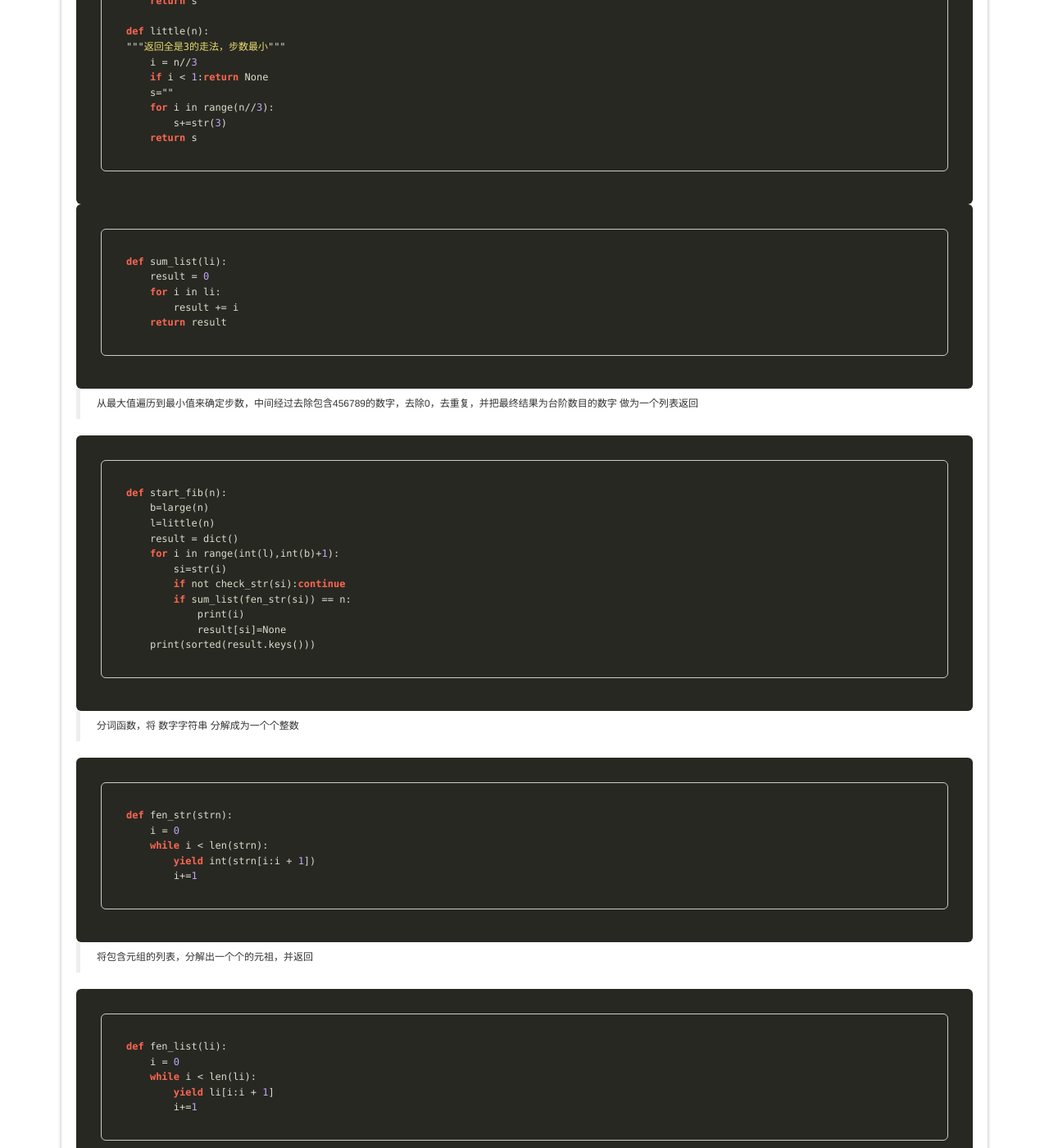
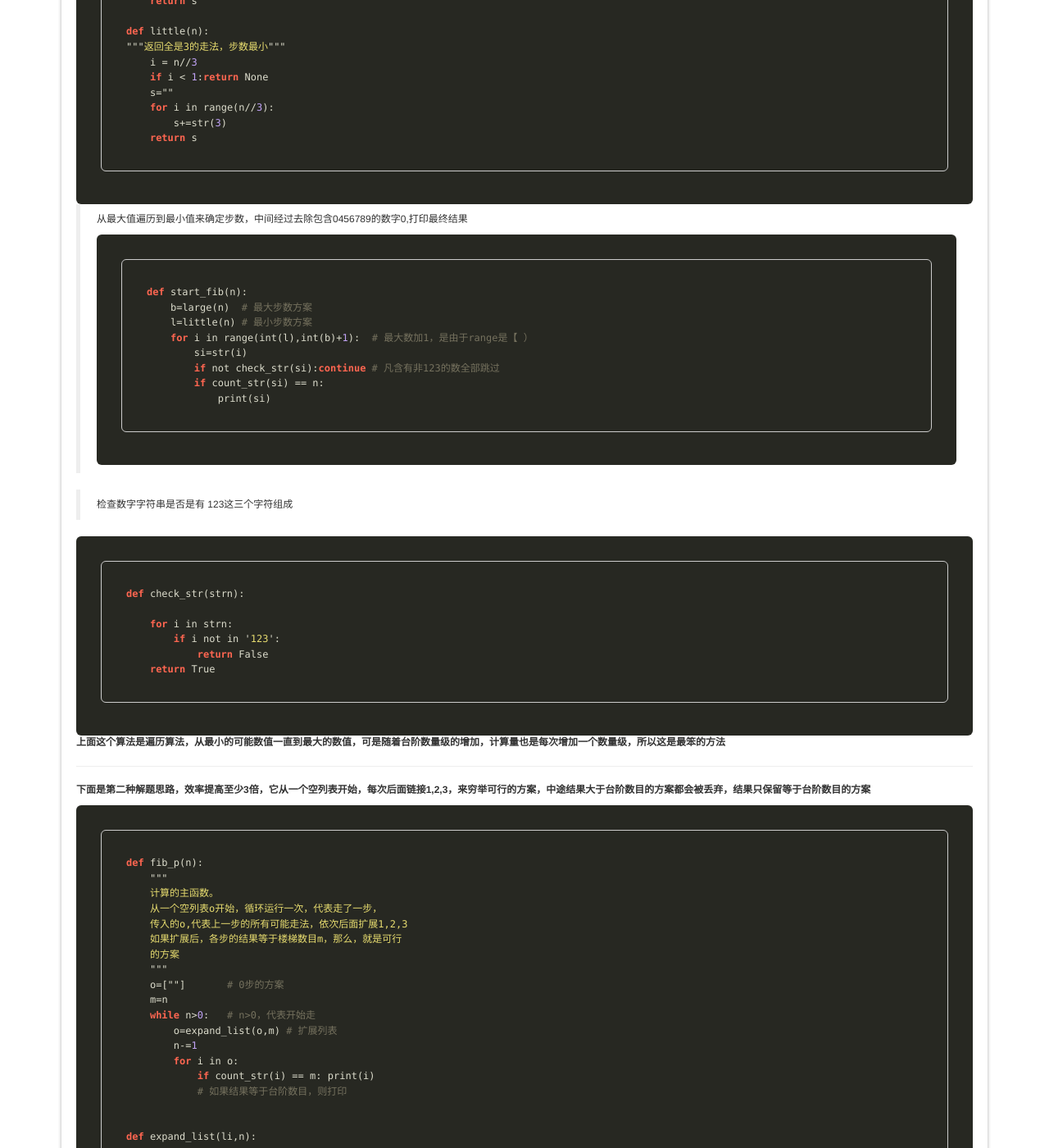
Before and after one commit to hlowd/hlowd.github.io, a Jekyll site: the page built from _posts/2017-3-29-牛顿家的楼梯.md, in a window 1280 px wide and 1400 px high, scrolled down 1729 px. Shown: the whole window at 82% size. Built offline with Jekyll 4.4.1, drawn with Linux system fonts in a browser that asks for light colours; our own code applies the rules of GitHub Pages for plain Markdown files; some of the changed text lies outside the part shown.

Commit message:
Update 2017-3-29-牛顿家的楼梯.md

````diff
--- a/_posts/2017-3-29-牛顿家的楼梯.md
+++ b/_posts/2017-3-29-牛顿家的楼梯.md
@@ -77,49 +77,16 @@ def little(n):
     return s
 ```
 
-```python
-def sum_list(li):
-    result = 0
-    for i in li:
-        result += i
-    return result
-```
-
-
-> 从最大值遍历到最小值来确定步数，中间经过去除包含456789的数字，去除0，去重复，并把最终结果为台阶数目的数字 做为一个列表返回
-
+> 从最大值遍历到最小值来确定步数，中间经过去除包含0456789的数字0,打印最终结果
 ```python
 def start_fib(n):
-    b=large(n)
-    l=little(n)
-    result = dict()
-    for i in range(int(l),int(b)+1):
+    b=large(n)  # 最大步数方案
+    l=little(n) # 最小步数方案
+    for i in range(int(l),int(b)+1):  # 最大数加1，是由于range是【 ）
         si=str(i)
-        if not check_str(si):continue
-        if sum_list(fen_str(si)) == n:
-            print(i)
-            result[si]=None
-    print(sorted(result.keys()))
-```
-
-> 分词函数，将 数字字符串 分解成为一个个整数
-
-```python
-def fen_str(strn):
-    i = 0
-    while i < len(strn):
-        yield int(strn[i:i + 1])
-        i+=1
-```
-
-> 将包含元组的列表，分解出一个个的元祖，并返回
-
-```python
-def fen_list(li):
-    i = 0
-    while i < len(li):
-        yield li[i:i + 1]
-        i+=1
+        if not check_str(si):continue # 凡含有非123的数全部跳过
+        if count_str(si) == n:
+            print(si)
 ```
 
 > 检查数字字符串是否是有 123这三个字符组成
@@ -276,3 +243,15 @@ if __name__ == "__main__":
     print(len(pailie_list(fenjie('313'))))
     start_fib(7)
 ```
+
+
+
+> 将包含元组的列表，分解出一个个的元祖，并返回
+
+```python
+def fen_list(li):
+    i = 0
+    while i < len(li):
+        yield li[i:i + 1]
+        i+=1
+```
````
